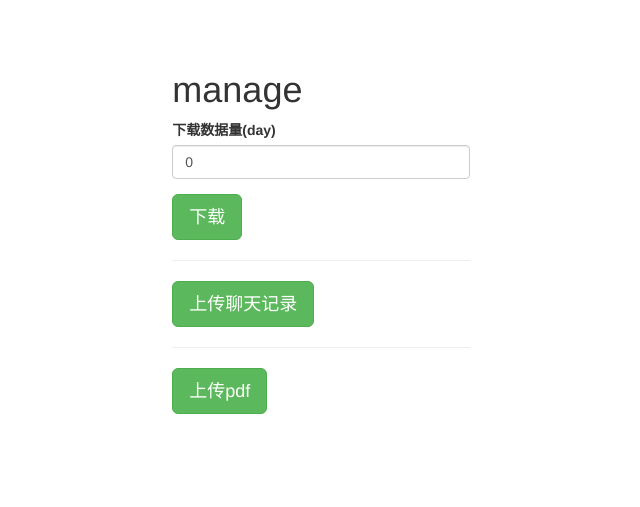
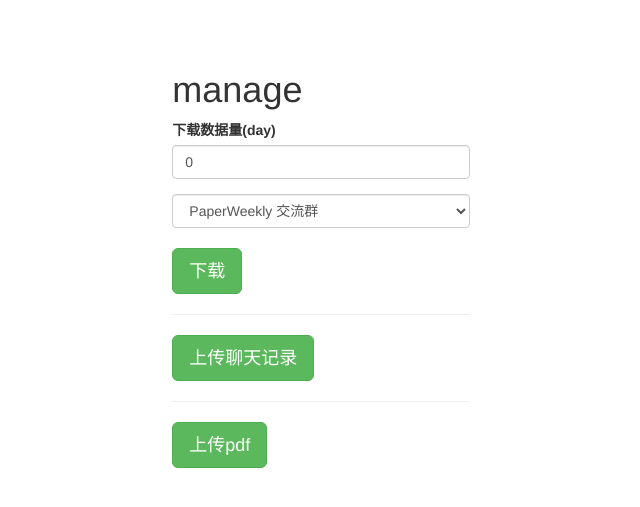
Before and after one commit to wwj718/paperweekly_bot, a Flask app: page /admin2358 in a window 1280 px wide. Shown: the top 507 px of the page, without its empty margins (46-686 px from the left). Run offline with Flask 2, Linux system fonts and the light colour scheme; some libraries are stand-ins or nearby versions.

Commit message:
完成分类下载

```diff
--- a/bokeh_app/flask_main.py
+++ b/bokeh_app/flask_main.py
@@ -39,7 +39,7 @@ CSV_UPLOAD_FOLDER = '/home/ubuntu/paperweekly_bot/bokeh_app/upload_csv'
 #CSV_UPLOAD_FOLDER = '/tmp/upload_csv'
 CSV_ALLOWED_EXTENSIONS = set(['csv'])
 
-def update(begin=0):
+def update(begin=0,group_type="PaperWeekly交流"):
     conn = sqlite3.connect(join(dirname(__file__), '../group_chat_message.db'))
     query = "SELECT * FROM message ORDER BY createdAt"  # 排序 时间
     df = pd.read_sql_query(query, conn)
@@ -55,6 +55,8 @@ def update(begin=0):
     print(begin_date_string)
     #df = df[(df['createdAt']>"2017-6-7") & (df['createdAt']<"2017-6-9")]#.tail()
     df = df[(df['createdAt']>begin_date_string)]#.tail()
+    # todo 过滤出下载类型 cv pw chat8 包含
+    df = df[df['group_name'].str.contains(group_type)]
     df.index=df['createdAt']
     df["createdAt"]= df.createdAt.apply(lambda x: x.strftime('%Y-%m-%d %H:%M:%S'))
     csv_df = df[['content','group_name', 'group_user_name','user_img','createdAt']]
@@ -80,13 +82,18 @@ def update(begin=0):
 #button_group = RadioButtonGroup(labels=["1day(today)", "1week", "1month","0.5year","1year"], active=0)
 #@app.route('/')
 
-@app.route('/date/<int:page_id>')
-def begin_date(page_id):
+@app.route('/date/<int:page_id>/<group_type>')
+def begin_date(page_id,group_type):
+    '''
+    group_type
+        pw cv night
+    '''
+    group_type_map = {"pw":"PaperWeekly交流","cv":"CV","night":"讨论群"} #命名规则
     # 作为参数传递 begin=[0,1,2,3,4]
     # 传入数字
     # <input type="number" name="quantity" min="1" max="5">
     begin = page_id#request.args.get('begin',)
-    return update(begin) #'Hello World!'
+    return update(begin,group_type_map.get(group_type)) #'Hello World!'
 
 @app.route('/admin2358')
 def hello_world():
--- a/bokeh_app/templates/hello.html
+++ b/bokeh_app/templates/hello.html
@@ -8,9 +8,11 @@
     <script type="text/javascript">
       function download_csv() {
         var day_num = document.querySelector('#day_num').value;
-        console.log(day_num);
-        url = "/date/"+day_num;
+        var group_type = document.querySelector('#group_type').value;
+        console.log(day_num,group_type);
+        url = "/date/"+day_num+"/"+group_type;
         window.open(url);
+        //加上 另一个参数
       }
     </script>
   </head>
@@ -25,8 +27,14 @@
         <input id="day_num"  class="form-control" type="number" name="quantity" min="1" max="5" value=0 >
       </div>
 
-        <button id="download" type="button" class="btn btn-success btn-lg" onclick="download_csv()">下载</button>
+        <!--<button id="download" type="button" class="btn btn-success btn-lg" onclick="download_csv()">下载</button>--> <!--下拉-->
+        <select id="group_type" class="form-control">
+          <option value ="pw">PaperWeekly 交流群</option>
+          <option value ="cv">PaperWeekly CV群</option>
+          <option value ="night">晚8点讨论群</option>
+        </select>
         </form>
+        <button id="download" type="button" class="btn btn-success btn-lg" onclick="download_csv()" style="margin-top:20px">下载</button>
         <hr/>
         <a href="/upload_csv" class="btn btn-success btn-lg" target="_blank">上传聊天记录</a>
         <hr/>
```
